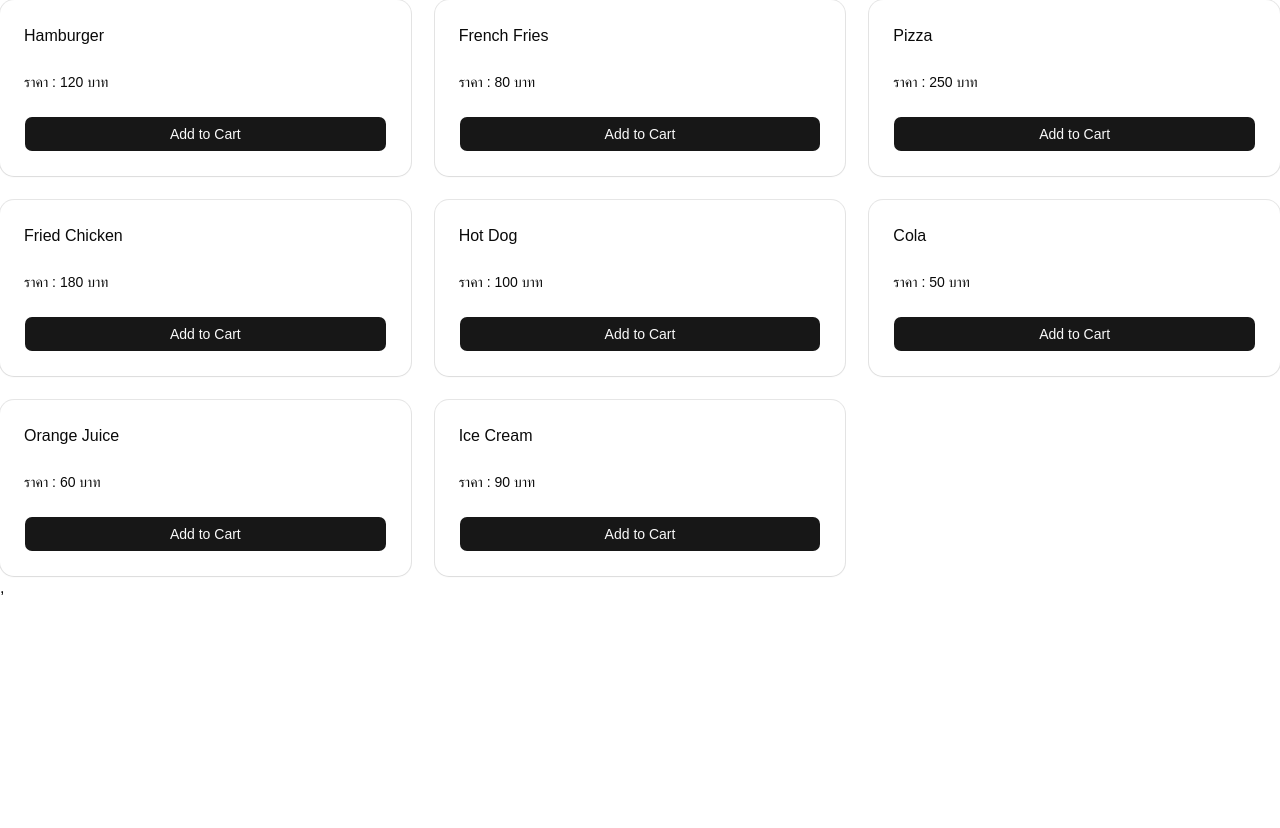
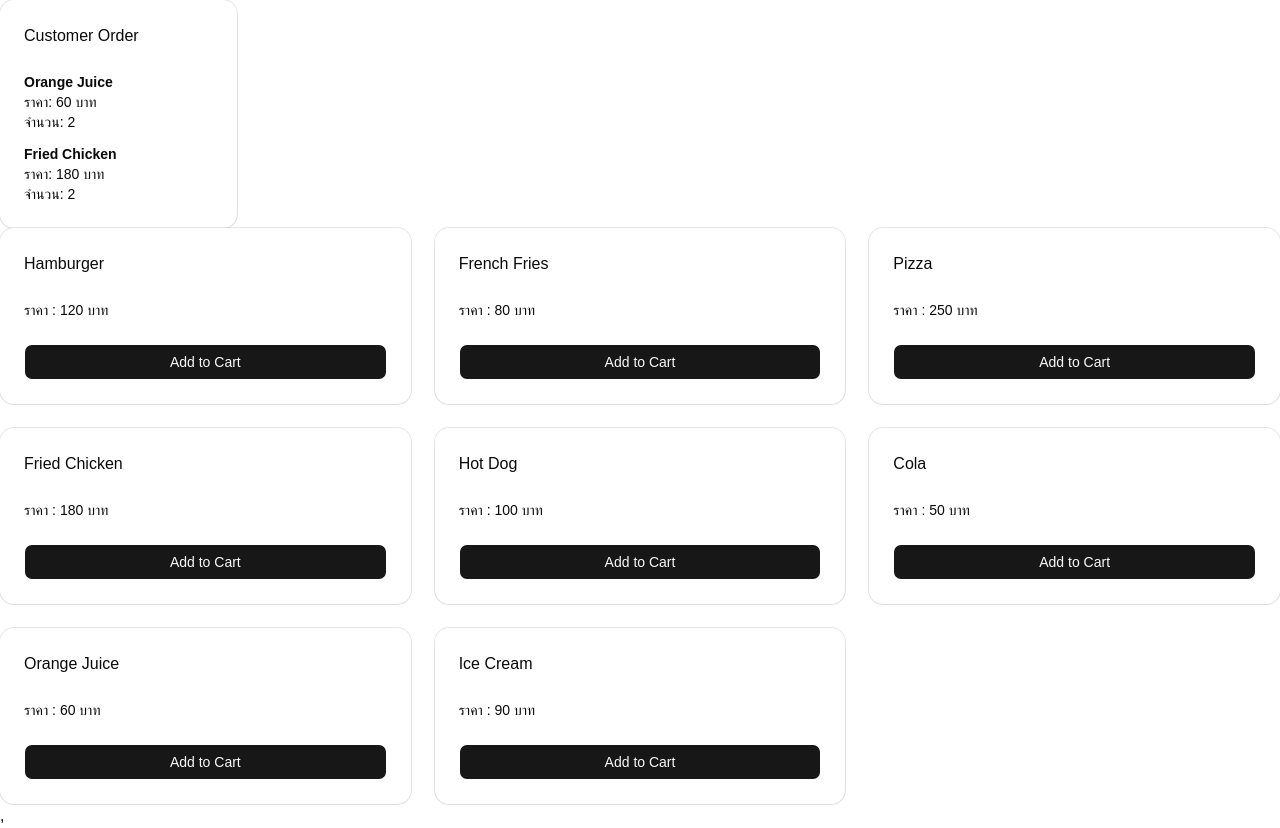
Before and after one commit to Sutee-Jankhaw/Restaurant-rush, a React (Vite) app: page /game in a window 1280 px wide. Before the commit the page ends 800 px from the top, so only its background shows below. Built offline with nearby package versions, Linux system fonts and the light colour scheme.

Commit message:
add random order

```diff
--- /dev/null
+++ b/src/interfaces/order.tsx
@@ -0,0 +1,9 @@
+export interface OrderItem {
+  productId: number;
+  quantity: number;
+}
+
+export interface Order {
+  id: number;
+  items: OrderItem[];
+}
--- a/src/pages/game.tsx
+++ b/src/pages/game.tsx
@@ -6,13 +6,72 @@ import {
   CardContent,
   CardFooter,
 } from "@/components/ui/card";
+import type { Order, OrderItem } from "@/interfaces/order";
+import { useState } from "react";
 import { Button } from "@/components/ui/button";
 
 function Game() {
+const createOrder = (): Order => {
+  const items: OrderItem[] = [];
+  for (let i = 0; i < 3; i++) {
+    const randomIndex = Math.floor(
+      Math.random() * products.length
+    );
+    const quantity = Math.floor(Math.random() * 3) + 1;
 
+    const product = products[randomIndex];
+
+    const existingItem = items.find(
+      item => item.productId === product.id
+    );
+    if (existingItem) {
+      existingItem.quantity += 1
+    } else {
+        items.push({
+        productId: products[randomIndex].id,
+        quantity: quantity,
+      });
+    }
+  }
+  const newOrder: Order = {
+    id: Date.now(),
+    items: items,
+  };
+  return newOrder;
+};
+const [order] = useState<Order>(() => createOrder());
+console.log(order)
   return (
-    <div className="grid grid-cols-3 gap-6">
-      {products.map((product) => (
+    <div>
+      <div className="grid grid-cols-5 gap-6">
+        <Card>
+          <CardHeader>
+            <CardTitle>Customer Order</CardTitle>
+          </CardHeader>
+
+          <CardContent>
+            {order.items.map((item) => {
+              const product = products.find(
+              product => product.id === item.productId
+            );
+
+            if (!product) return null;
+
+            return (
+              <div key={item.productId} className="flex items-center gap-4">
+                <div>
+                  <p className="font-bold">{product.name}</p>
+                  <p>ราคา: {product.price} บาท</p>
+                  <p>จำนวน: {item.quantity}</p>
+                </div>
+              </div>
+              );
+            })}
+          </CardContent>
+        </Card>
+      </div>
+      <div className="grid grid-cols-3 gap-6">
+        {products.map((product) => (
         <Card key={product.id}>
           <CardHeader>
             <CardTitle>{product.name}</CardTitle>
@@ -29,6 +88,7 @@ function Game() {
           </CardFooter>
         </Card>
       ))}
+      </div>
     </div>
   )
 }
```
